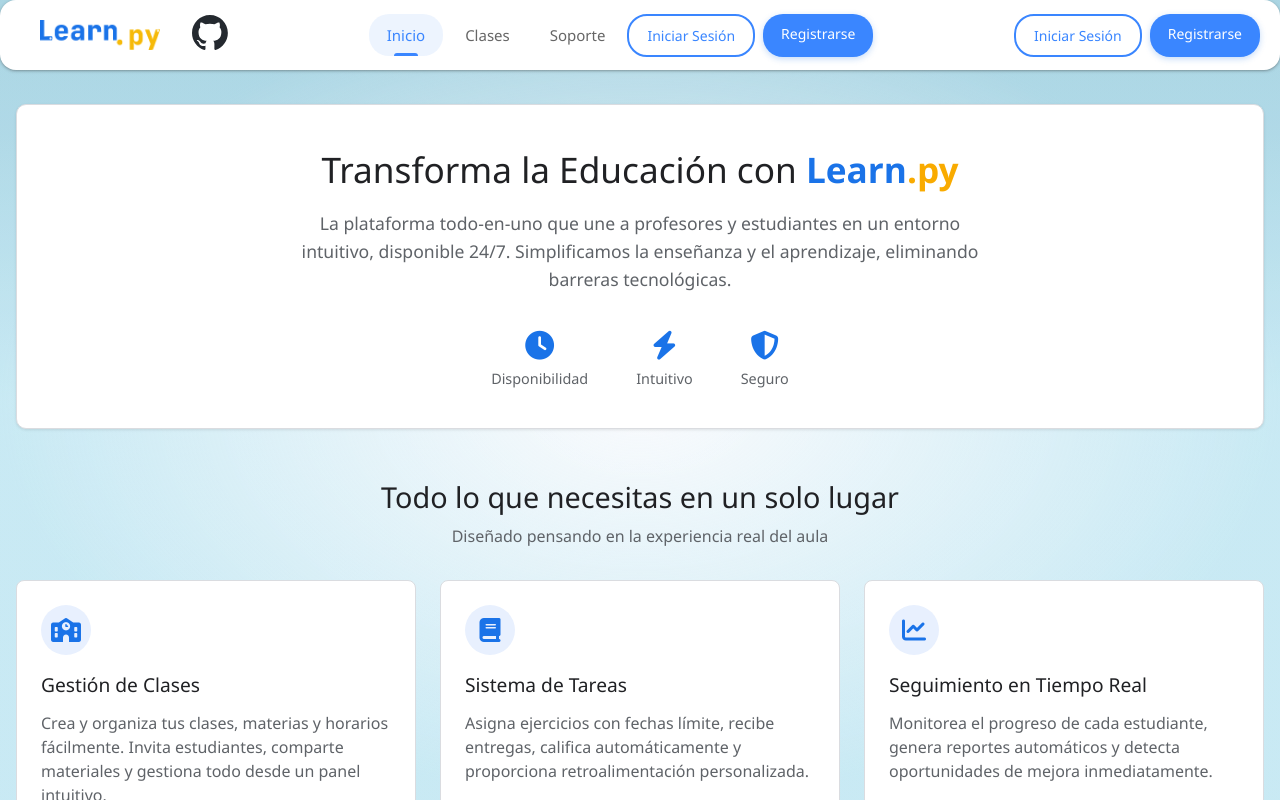
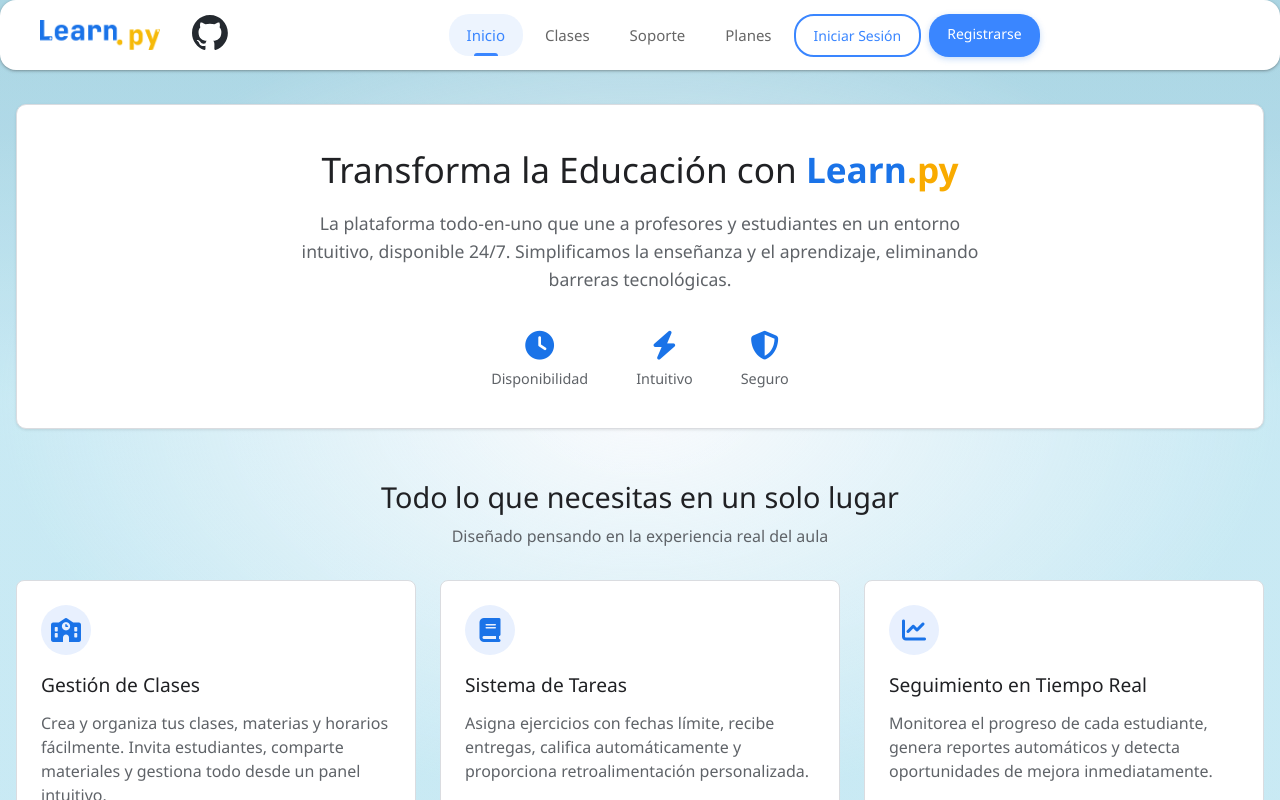
Before and after one commit to Luquistroll209/Learn.py, a SvelteKit app in the folder Frontend/: page / in a window 1280 px wide. Shown: the top 800 px of the page. Built offline with nearby package versions, Linux system fonts and the light colour scheme.

Commit message:
cambios spequeños

```diff
--- a/Frontend/src/routes/navbar.svelte
+++ b/Frontend/src/routes/navbar.svelte
@@ -291,6 +291,15 @@
                 on:click={handleNavLinkClick}>Soporte</a
             >
         </li>
+        <li class="nav-item">
+            <a
+                href="/planes"
+                class="nav-link {currentPath.startsWith('/soporte')
+                    ? 'active'
+                    : ''}"
+                on:click={handleNavLinkClick}>Planes</a
+            >
+        </li>
         {#if !islogged}
             <div class="auth-buttons mobile-auth">
                 <a href="/auth/login" class="auth-btn btn-login"
@@ -419,15 +428,6 @@
                     >
                 </div>
             {/if}
-        {:else if isSmallscreen == false}
-            <div class="auth-buttons desktop-only">
-                <a href="/auth/login" class="auth-btn btn-login"
-                    >Iniciar Sesión</a
-                >
-                <a href="/auth/register" class="auth-btn btn-register"
-                    >Registrarse</a
-                >
-            </div>
         {/if}
 
         <button
```
Also changed, not shown: 1 other file (tests, documents, lock files or other folders).
